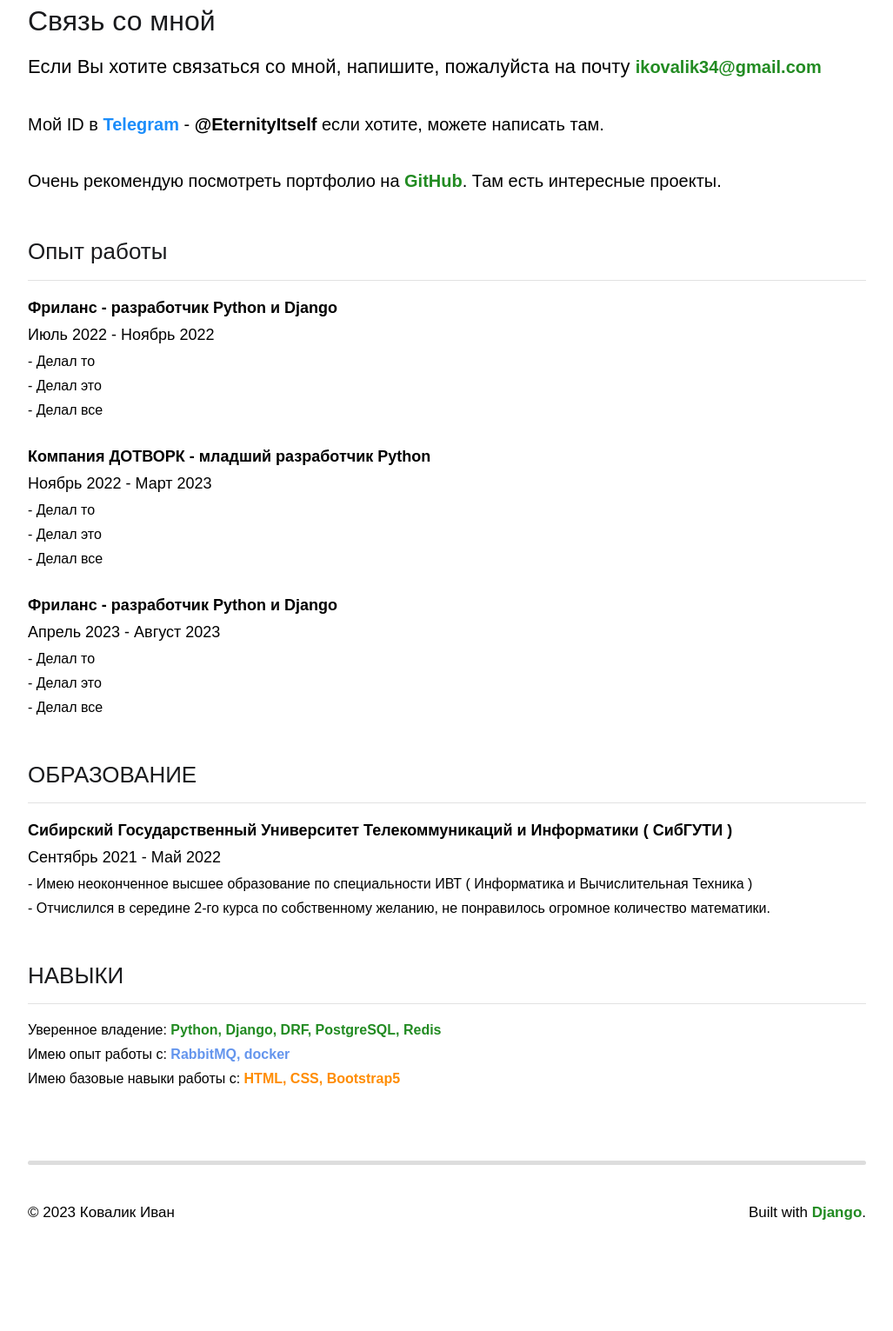
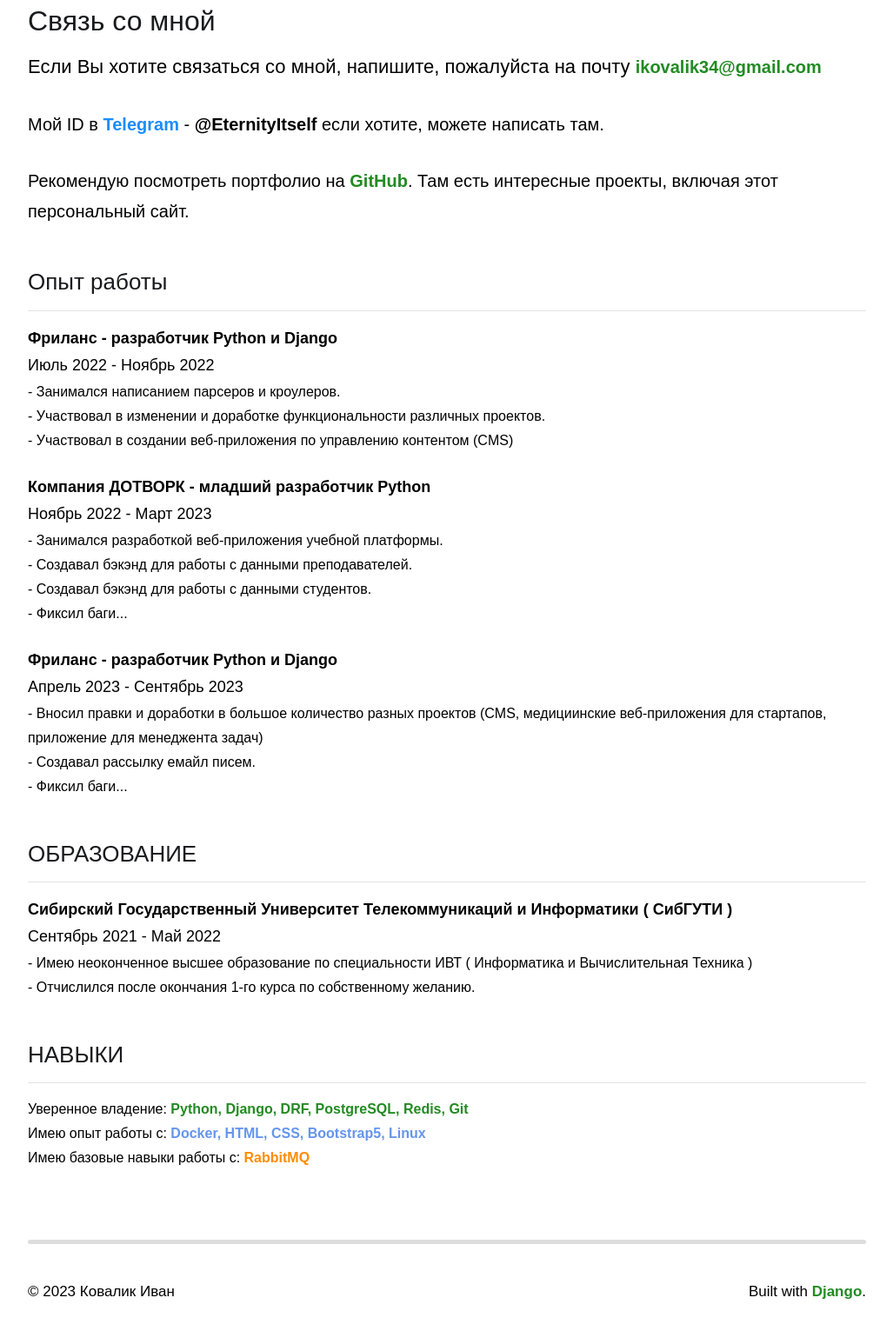
Before and after one commit to IvanKovalik/my_personal_website, a Django app: template templates/contact_page.html in a window 1280 px wide. Shown: the part 258-1789 px from the top of the page at 87% size, without its empty margins (126-1153 px from the left). Before the commit the page ends 1661 px from the top, so only its background shows below. Run offline with Django 3.2, Linux system fonts and the light colour scheme; the template is opened without the code that fills it, so the values that code supplies are empty; some libraries are stand-ins or nearby versions.

Commit message:
added some in contact page

```diff
--- a/templates/contact_page.html
+++ b/templates/contact_page.html
@@ -1,4 +1,3 @@
-{% load crispy_forms_filters %}
 <!DOCTYPE html>
 
 {% include 'components/head.html' %}
@@ -22,9 +21,9 @@
             можете написать там.
         </p>
         <p>
-            Очень рекомендую посмотреть портфолио на <strong><a href="https://github.com/IvanKovalik"
+            Рекомендую посмотреть портфолио на <strong><a href="https://github.com/IvanKovalik"
                                                                 style="color:forestgreen;">GitHub</a></strong>.
-            Там есть интересные проекты.
+            Там есть интересные проекты, включая этот персональный сайт.
         </p>
 
 
@@ -42,9 +41,9 @@
                 <p style="font-weight: bold; font-size: 18px;">Фриланс - разработчик Python и Django</p>
                 <p style="font-weight: lighter; font-size: 18px;">Июль 2022 - Ноябрь 2022</p>
                 <p style="font-size: 16px;">
-                    - Делал то <br>
-                    - Делал это <br>
-                    - Делал все <br>
+                    - Занимался написанием парсеров и кроулеров. <br>
+                    - Участвовал в изменении и доработке функциональности различных проектов. <br>
+                    - Участвовал в создании веб-приложения по управлению контентом (CMS) <br>
                 </p>
                 </p>
             </div>
@@ -55,23 +54,24 @@
                     разработчик Python</p>
                 <p style="font-weight: lighter; font-size: 18px;">Ноябрь 2022 - Март 2023</p>
                 <p style="font-size: 16px;">
-                    - Делал то <br>
-                    - Делал это <br>
-                    - Делал все <br>
+                    - Занимался разработкой веб-приложения учебной платформы. <br>
+                    - Создавал бэкэнд для работы с данными преподавателей.  <br>
+                    - Создавал бэкэнд для работы с данными студентов. <br>
+                    - Фиксил баги... <br>
                 </p>
                 </p>
             </div>
-
 
             <div>
                 <p>
                 <p style="font-weight: bold; margin-top: 1.5rem; font-size: 18px;">Фриланс - разработчик Python и
                     Django</p>
-                <p style="font-weight: lighter; font-size: 18px;">Апрель 2023 - Август 2023</p>
+                <p style="font-weight: lighter; font-size: 18px;">Апрель 2023 - Сентябрь 2023</p>
                 <p style="font-size: 16px;">
-                    - Делал то <br>
-                    - Делал это <br>
-                    - Делал все <br>
+                    - Вносил правки и доработки в большое количество разных проектов
+                    (CMS, медициинские веб-приложения для стартапов, приложение для менеджента задач) <br>
+                    - Создавал рассылку емайл писем. <br>
+                    - Фиксил баги...
                 </p>
                 </p>
             </div>
@@ -87,10 +87,7 @@
                 <p style="font-weight: lighter; font-size: 18px;">Сентябрь 2021 - Май 2022</p>
                 <p style="font-size: 16px;">
                     - Имею неоконченное высшее образование по специальности ИВТ ( Информатика и Вычислительная Техника )<br>
-                    - Отчислился в середине 2-го курса по собственному желанию, не понравилось
-                    огромное
-                    количество математики. <br>
-
+                    - Отчислился после окончания 1-го курса по собственному желанию. <br>
                 </p>
 
                 </p>
@@ -105,10 +102,11 @@
 
                 <p style="font-size: 16px;">
                     Уверенное владение:
-                    <strong style="color:forestgreen;">Python, Django, DRF, PostgreSQL, Redis </strong> <br>
-                    Имею опыт работы с: <strong style="color:cornflowerblue;">RabbitMQ, docker</strong> <br>
-                    Имею базовые навыки работы с: <strong style="color:darkorange;">HTML, CSS, Bootstrap5</strong> <br>
-
+                    <strong style="color:forestgreen;">Python, Django, DRF, PostgreSQL, Redis, Git </strong> <br>
+                    Имею опыт работы с:
+                    <strong style="color:cornflowerblue;">Docker, HTML, CSS, Bootstrap5, Linux</strong> <br>
+                    Имею базовые навыки работы с:
+                    <strong style="color:darkorange;">RabbitMQ </strong> <br>
                 </p>
 
                 </p>
```
